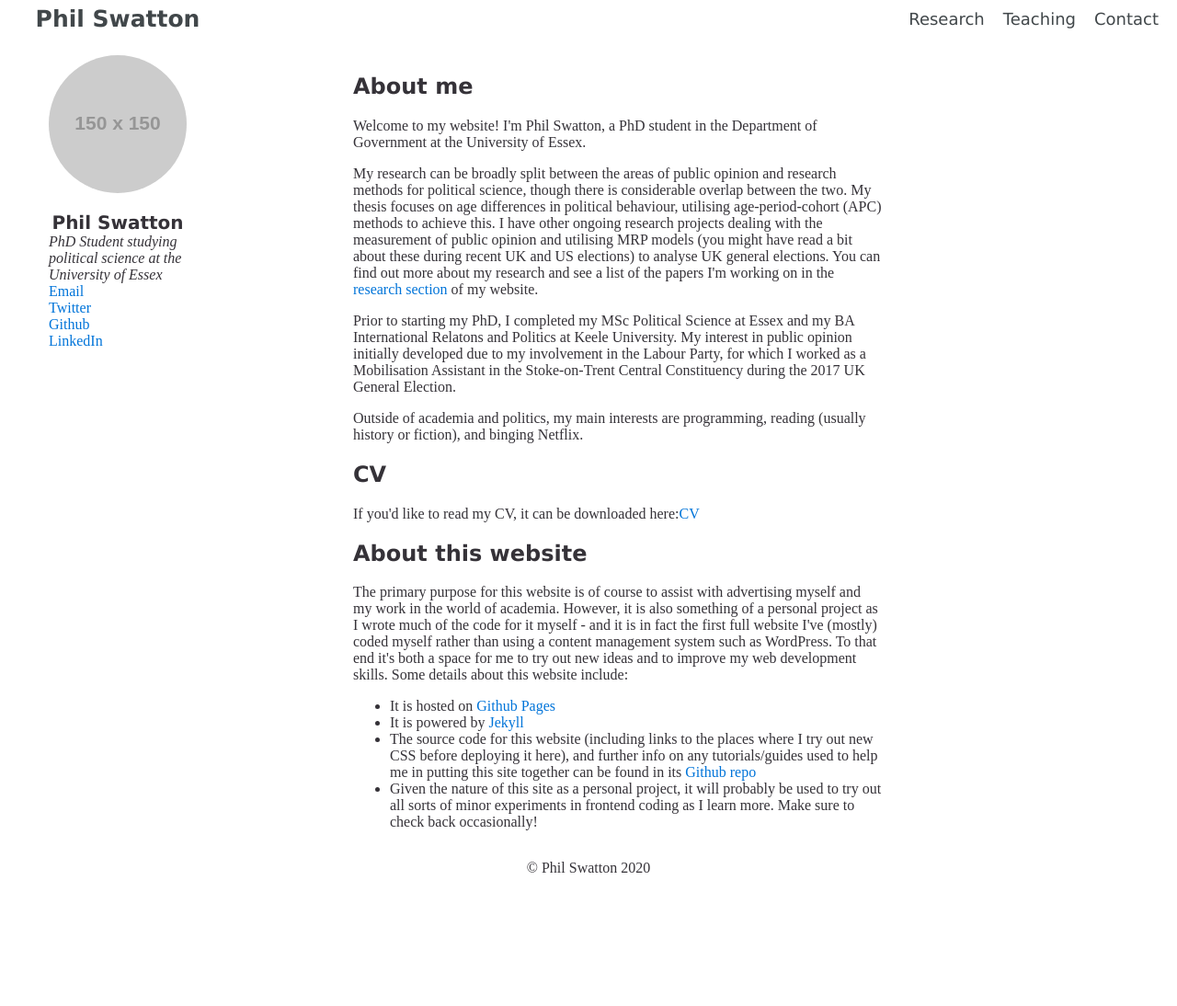
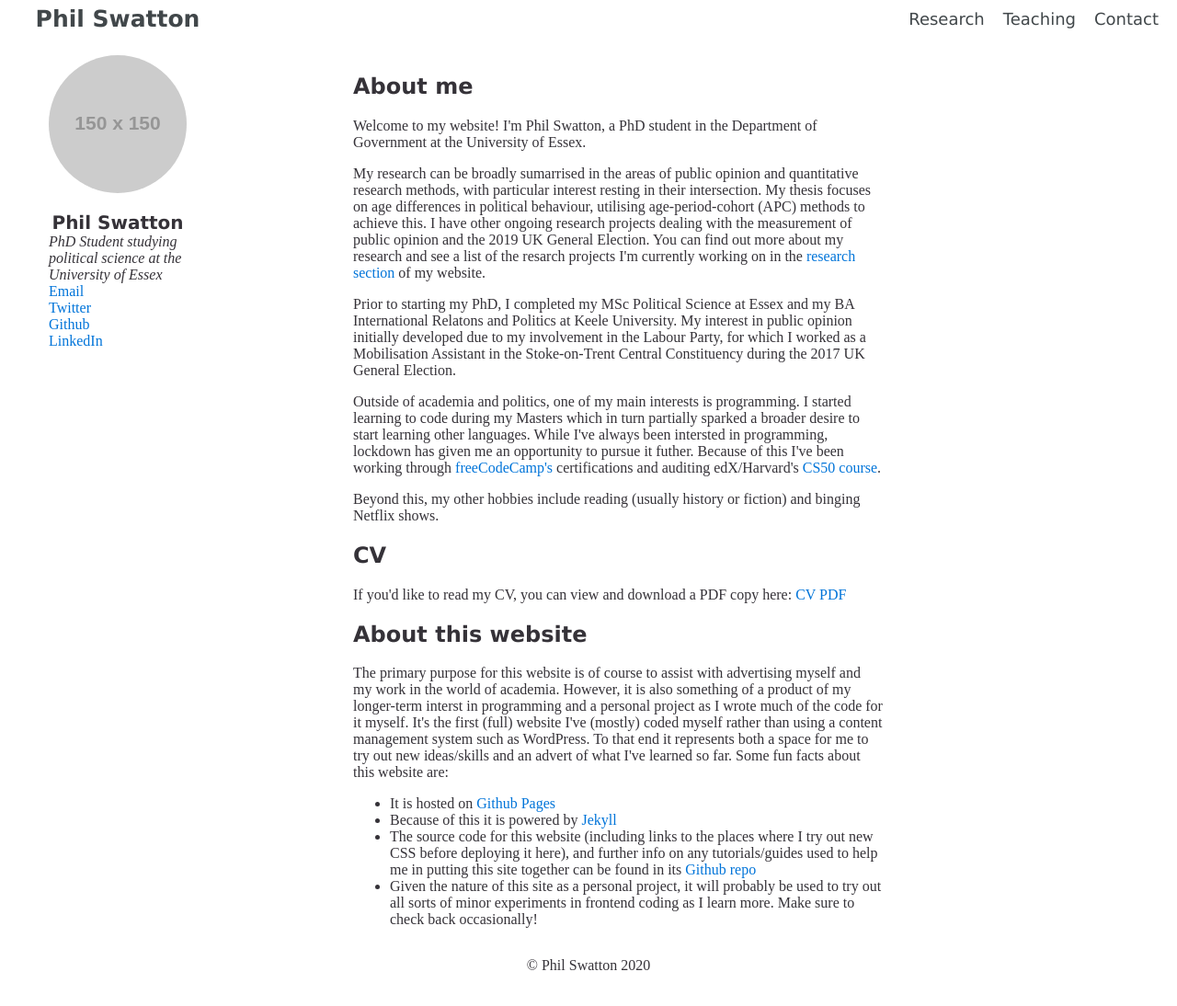
Before and after one commit to philswatton/philswatton.github.io, a Jekyll site: the page built from index.html, in a window 1280 px wide and 1135 px high. Shown: the top 1094 px of the window at 92% size. Built offline with Jekyll 4.4.1, drawn with Linux system fonts in a browser that asks for light colours.

Commit message:
Mobile image + content update

```diff
--- a/index.html
+++ b/index.html
@@ -2,20 +2,30 @@
 layout: default
 title: Hi there, I'm Phil Swatton!
 ---
+<img class="mobile-image" src="https://via.placeholder.com/200" alt="A picture of me">
+
 <h2>About me</h2>
 <p>Welcome to my website! I'm Phil Swatton, a PhD student in the Department of Government at the University of Essex.</p>
-<p>My research can be broadly split between the areas of public opinion and research methods for political science, though there is considerable overlap between the two. My thesis focuses on age differences in political behaviour, utilising age-period-cohort (APC) methods to achieve this. I have other ongoing research projects dealing with the measurement of public opinion and utilising MRP models (you might have read a bit about these during recent UK and US elections) to analyse UK general elections. You can find out more about my research and see a list of the papers I'm working on in the <a href="/research">research section</a> of my website.</p>
+
+<p>My research can be broadly sumarrised in the areas of public opinion and quantitative research methods, with particular interest resting in their intersection. My thesis focuses on age differences in political behaviour, utilising age-period-cohort (APC) methods to achieve this. I have other ongoing research projects dealing with the measurement of public opinion and the 2019 UK General Election. You can find out more about my research and see a list of the resarch projects I'm currently working on in the <a href="/research">research section</a> of my website.</p>
+
 <p>Prior to starting my PhD, I completed my MSc Political Science at Essex and my BA International Relatons and Politics at Keele University. My interest in public opinion initially developed due to my involvement in the Labour Party, for which I worked as a Mobilisation Assistant in the Stoke-on-Trent Central Constituency during the 2017 UK General Election.</p>
-<p>Outside of academia and politics, my main interests are programming, reading (usually history or fiction), and binging Netflix.</p>
+
+<p>Outside of academia and politics, one of my main interests is programming. I started learning to code during my Masters which in turn partially sparked a broader desire to start learning other languages. While I've always been intersted in programming, lockdown has given me an opportunity to pursue it futher. Because of this I've been working through <a href="https://www.freecodecamp.org/">freeCodeCamp's</a> certifications and auditing edX/Harvard's <a href="https://www.edx.org/course/cs50s-introduction-to-computer-science">CS50 course</a>.</p>
+
+<p>Beyond this, my other hobbies include reading (usually history or fiction) and binging Netflix shows.</p>
+
 
 <h2>CV</h2>
-<p>If you'd like to read my CV, it can be downloaded here:<a href="/philswatton_cv.pdf" target="_blank">CV</a></p>
+<p>If you'd like to read my CV, you can view and download a PDF copy here: <a href="/philswatton_cv.pdf" target="_blank">CV PDF</a></p>
+
 
 <h2>About this website</h2>
-<p>The primary purpose for this website is of course to assist with advertising myself and my work in the world of academia. However, it is also something of a personal project as I wrote much of the code for it myself - and it is in fact the first full website I've (mostly) coded myself rather than using a content management system such as WordPress. To that end it's both a space for me to try out new ideas and to improve my web development skills. Some details about this website include:</p>
+<p>The primary purpose for this website is of course to assist with advertising myself and my work in the world of academia. However, it is also something of a product of my longer-term interst in programming and a personal project as I wrote much of the code for it myself. It's the first (full) website I've (mostly) coded myself rather than using a content management system such as WordPress. To that end it represents both a space for me to try out new ideas/skills and an advert of what I've learned so far. Some fun facts about this website are:</p>
+
 <ul>
   <li>It is hosted on <a href="https://pages.github.com/">Github Pages</a></li>
-  <li>It is powered by <a href="https://jekyllrb.com/">Jekyll</a></li>
+  <li>Because of this it is powered by <a href="https://jekyllrb.com/">Jekyll</a></li>
   <li>The source code for this website (including links to the places where I try out new CSS before deploying it here), and further info on any tutorials/guides used to help me in putting this site together can be found in its <a href="https://github.com/philswatton/philswatton.github.io">Github repo</a></li>
   <li>Given the nature of this site as a personal project, it will probably be used to try out all sorts of minor experiments in frontend coding as I learn more. Make sure to check back occasionally!</li>
 </ul>
```
